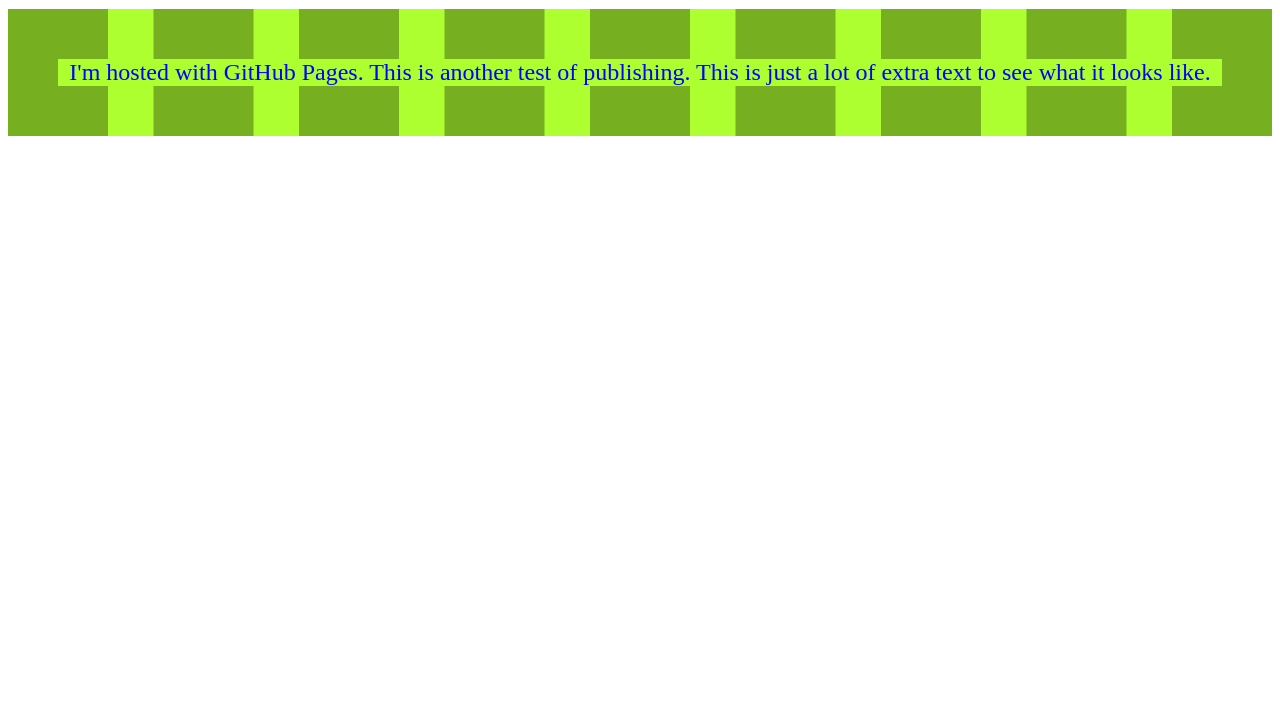
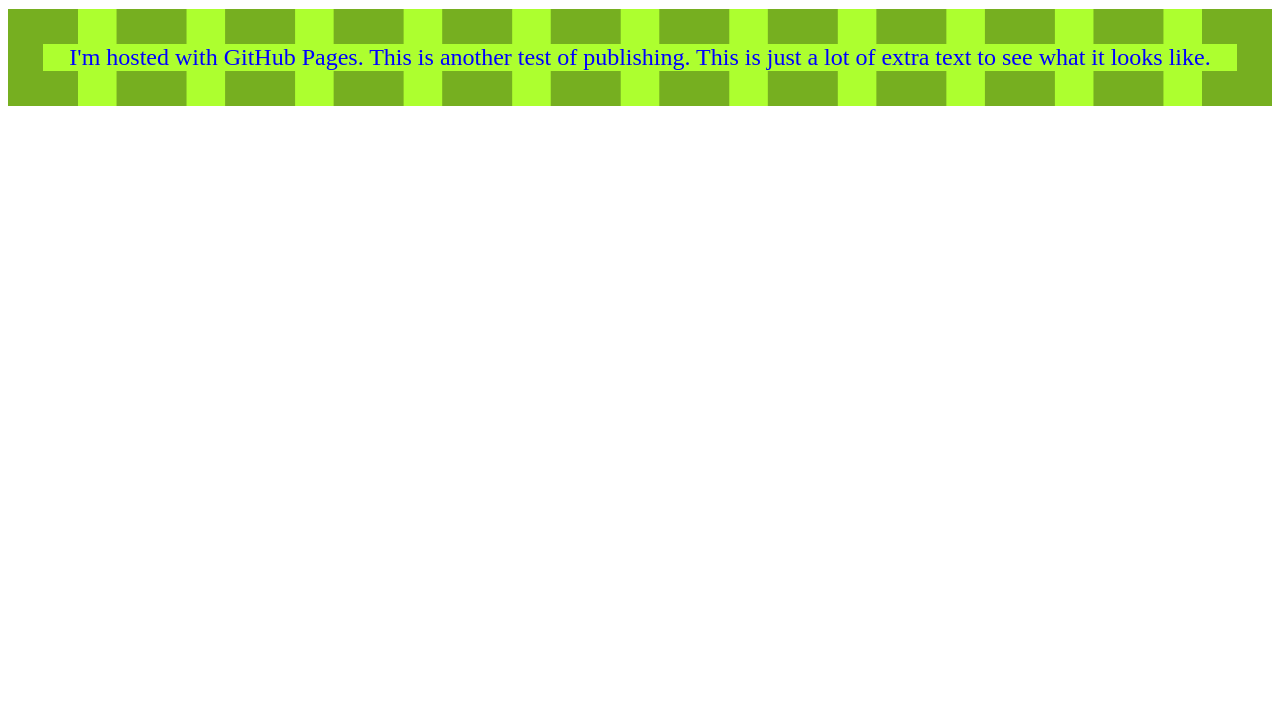
Before and after one commit to BOF3/Coursera-test-repository, a plain HTML site: page index.html in a window 1280 px wide. Shown: the part 73-800 px from the top of the page. Drawn offline with Linux system fonts and the light colour scheme.

Commit message:
Update index.html

```diff
--- a/index.html
+++ b/index.html
@@ -9,9 +9,10 @@
         font-size: 150%;
         background-color: greenyellow;
         box-sizing: border-box;
-        border-width: 50px;
+        border-width: 35px;
         border-color: rgba(0, 0, 0, 0.308);
         border-style: dashed;
+        background-blend-mode: color-burn;
         </style>
 </head>
 <body>
```
